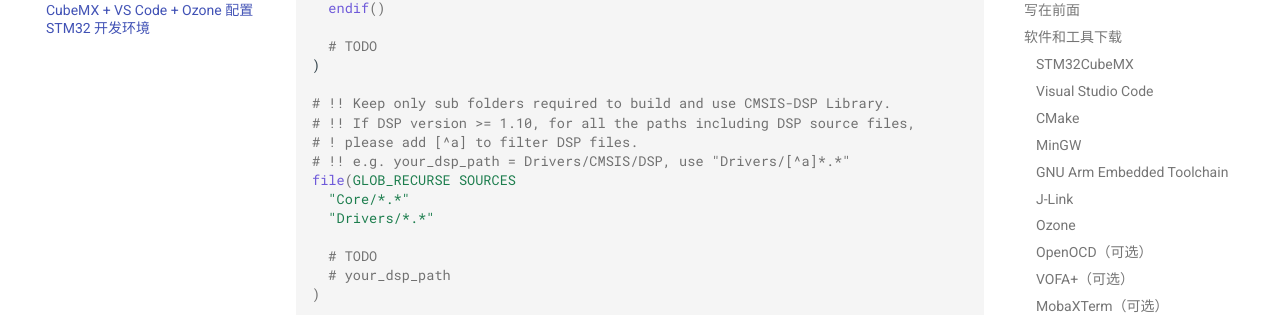
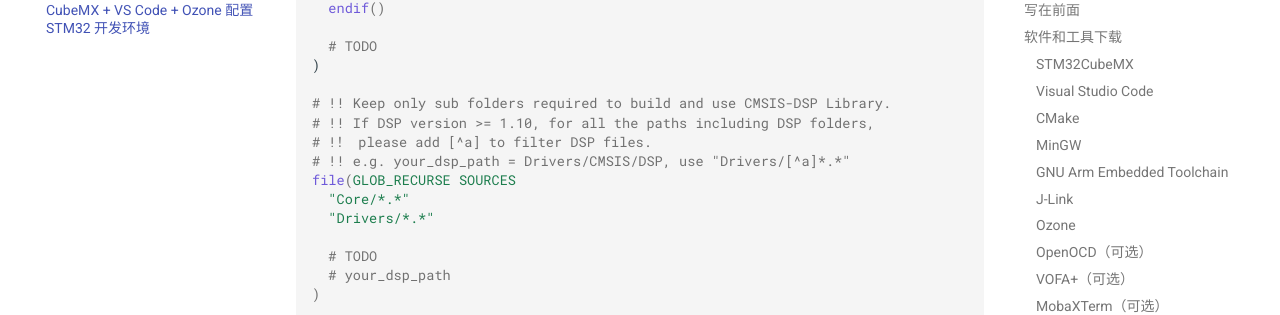
Before and after one commit to ZJU-HelloWorld/Wiki, an MkDocs documentation site: the page built from docs/开发环境/CubeMX+VSCode+Ozone配置STM32开发环境(Windows系统).md, in a window 1280 px wide and 900 px high, scrolled down 16250 px. Shown: the part 146-461 px from the top of the window. Built offline with MkDocs 1.6.1 and Material for MkDocs 9.7.7, drawn with Linux system fonts in a browser that asks for light colours; comment, search, counter and statistics services are not loaded.

Commit message:
Update CubeMX+VSCode+Ozone配置STM32开发环境(Windows系统).md

```diff
--- a/docs/开发环境/CubeMX+VSCode+Ozone配置STM32开发环境(Windows系统).md
+++ b/docs/开发环境/CubeMX+VSCode+Ozone配置STM32开发环境(Windows系统).md
@@ -392,8 +392,8 @@ include_directories(
 )
 
 # !! Keep only sub folders required to build and use CMSIS-DSP Library.
-# !! If DSP version >= 1.10, for all the paths including DSP source files,
-# ! please add [^a] to filter DSP files.
+# !! If DSP version >= 1.10, for all the paths including DSP folders,
+# !！ please add [^a] to filter DSP files.
 # !! e.g. your_dsp_path = Drivers/CMSIS/DSP, use "Drivers/[^a]*.*"
 file(GLOB_RECURSE SOURCES
   "Core/*.*"
```
